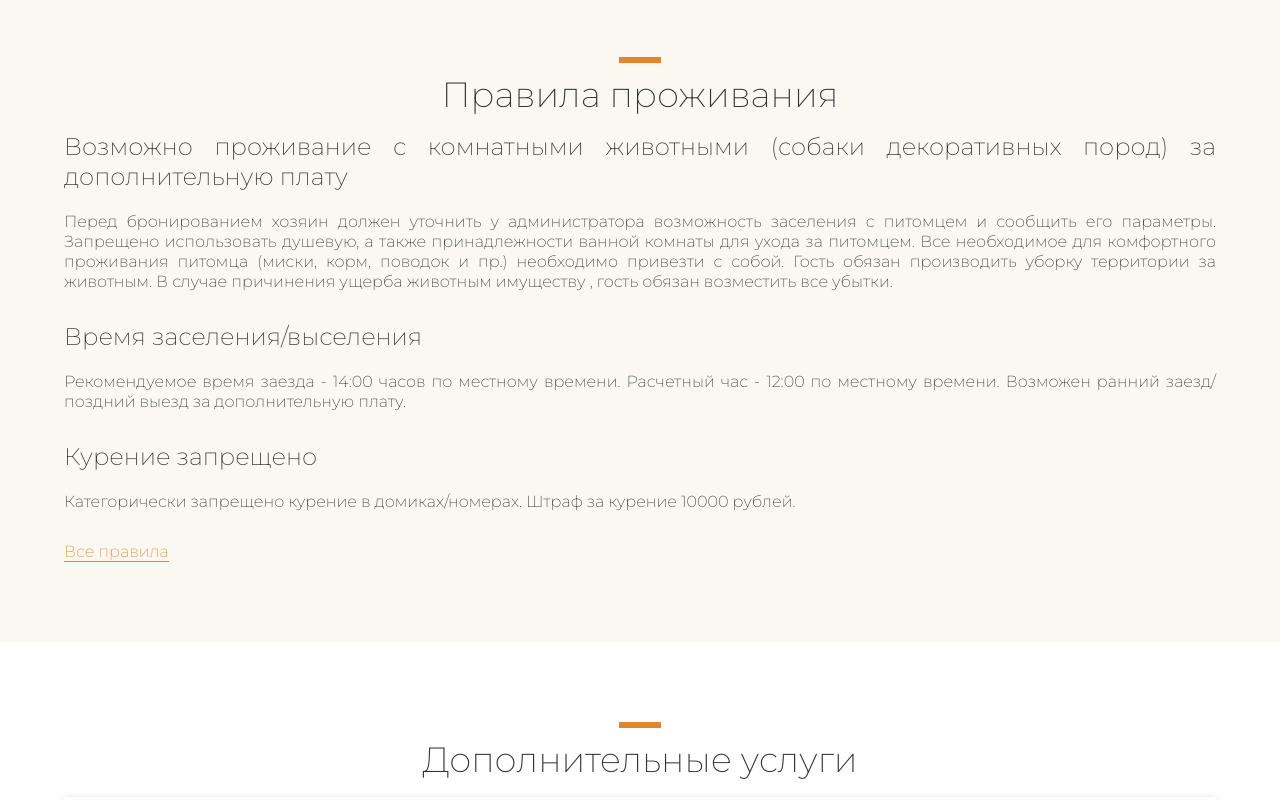
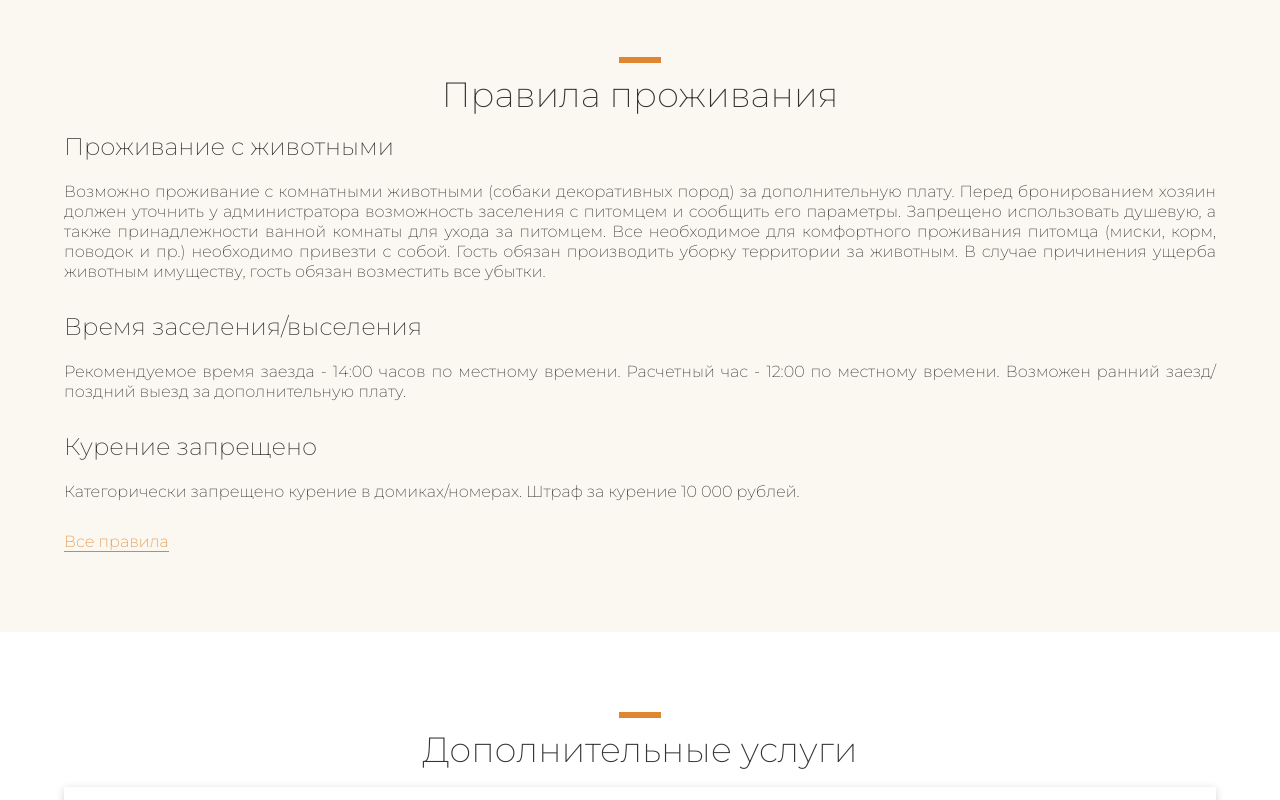
Before and after one commit to ElenaBachi/Klever-Village, a React (Vite) app: page / in a window 1280 px wide. Shown: the part 3340-4140 px from the top of the page. Built offline with nearby package versions, Linux system fonts and the light colour scheme.

Commit message:
Small fixes

```diff
--- a/src/components/sections/Activities/elements/ActivityItem/style.scss
+++ b/src/components/sections/Activities/elements/ActivityItem/style.scss
@@ -41,7 +41,6 @@
       text-align: left;
 
       h4 {
-        color: $khaki-color;
         font-size: $font-size-title-mobile;
       }
 
--- a/src/components/sections/Activities/elements/ActivityItemGallery/style.scss
+++ b/src/components/sections/Activities/elements/ActivityItemGallery/style.scss
@@ -79,7 +79,7 @@
 
 @media screen and (orientation: landscape) and (max-width: $gallery-adaptive-max-width) {
   .galery {
-    @include size(90vw, 70vh);
+    @include size(90vw, 80vh);
   }
 }
 
--- a/src/components/sections/Galery/style.scss
+++ b/src/components/sections/Galery/style.scss
@@ -36,6 +36,7 @@
   grid-row: 1 / 2;
 
   background-image: url("/images/gallery-2.jpg");
+
 }
 
 .photo-3 {
@@ -51,6 +52,7 @@
   grid-row: 2 / 4;
 
   background-image: url("/images/gallery-4.jpg");
+
 }
 
 .photo-5 {
@@ -58,7 +60,7 @@
   grid-row: 3 / 4;
 
   background-image: url("/images/gallery-5.jpg");
-  background-position: center bottom;
+  background-position: center bottom 5%;
 }
 
 @media screen and (max-width: $tablet-max-width) {
--- a/src/components/sections/galery/style.scss
+++ b/src/components/sections/galery/style.scss
@@ -36,6 +36,7 @@
   grid-row: 1 / 2;
 
   background-image: url("/images/gallery-2.jpg");
+
 }
 
 .photo-3 {
@@ -51,6 +52,7 @@
   grid-row: 2 / 4;
 
   background-image: url("/images/gallery-4.jpg");
+
 }
 
 .photo-5 {
@@ -58,7 +60,7 @@
   grid-row: 3 / 4;
 
   background-image: url("/images/gallery-5.jpg");
-  background-position: center bottom;
+  background-position: center bottom 5%;
 }
 
 @media screen and (max-width: $tablet-max-width) {
--- a/src/data.js
+++ b/src/data.js
@@ -166,8 +166,8 @@ export const activities = [
 
 export const rules = [
   {
-    title: `Возможно проживание с комнатными животными (собаки декоративных пород) за дополнительную плату`,
-    description: `Перед бронированием хозяин должен уточнить у администратора возможность заселения с питомцем и сообщить его параметры. Запрещено использовать душевую, а также принадлежности ванной комнаты для ухода за питомцем. Все необходимое для комфортного проживания питомца (миски, корм, поводок и пр.) необходимо привезти с собой. Гость обязан производить уборку территории за животным. В случае причинения ущерба животным имуществу , гость обязан возместить все убытки.`,
+    title: `Проживание с животными`,
+    description: `Возможно проживание с комнатными животными (собаки декоративных пород) за дополнительную плату. Перед бронированием хозяин должен уточнить у администратора возможность заселения с питомцем и сообщить его параметры. Запрещено использовать душевую, а также принадлежности ванной комнаты для ухода за питомцем. Все необходимое для комфортного проживания питомца (миски, корм, поводок и пр.) необходимо привезти с собой. Гость обязан производить уборку территории за животным. В случае причинения ущерба животным имуществу, гость обязан возместить все убытки.`,
   },
   {
     title: `Время заселения/выселения`,
@@ -175,7 +175,7 @@ export const rules = [
   },
   {
     title: `Курение запрещено`,
-    description: `Категорически запрещено курение в домиках/номерах. Штраф за курение 10000 рублей.`,
+    description: `Категорически запрещено курение в домиках/номерах. Штраф за курение 10 000 рублей.`,
   },
 ];
 
```
